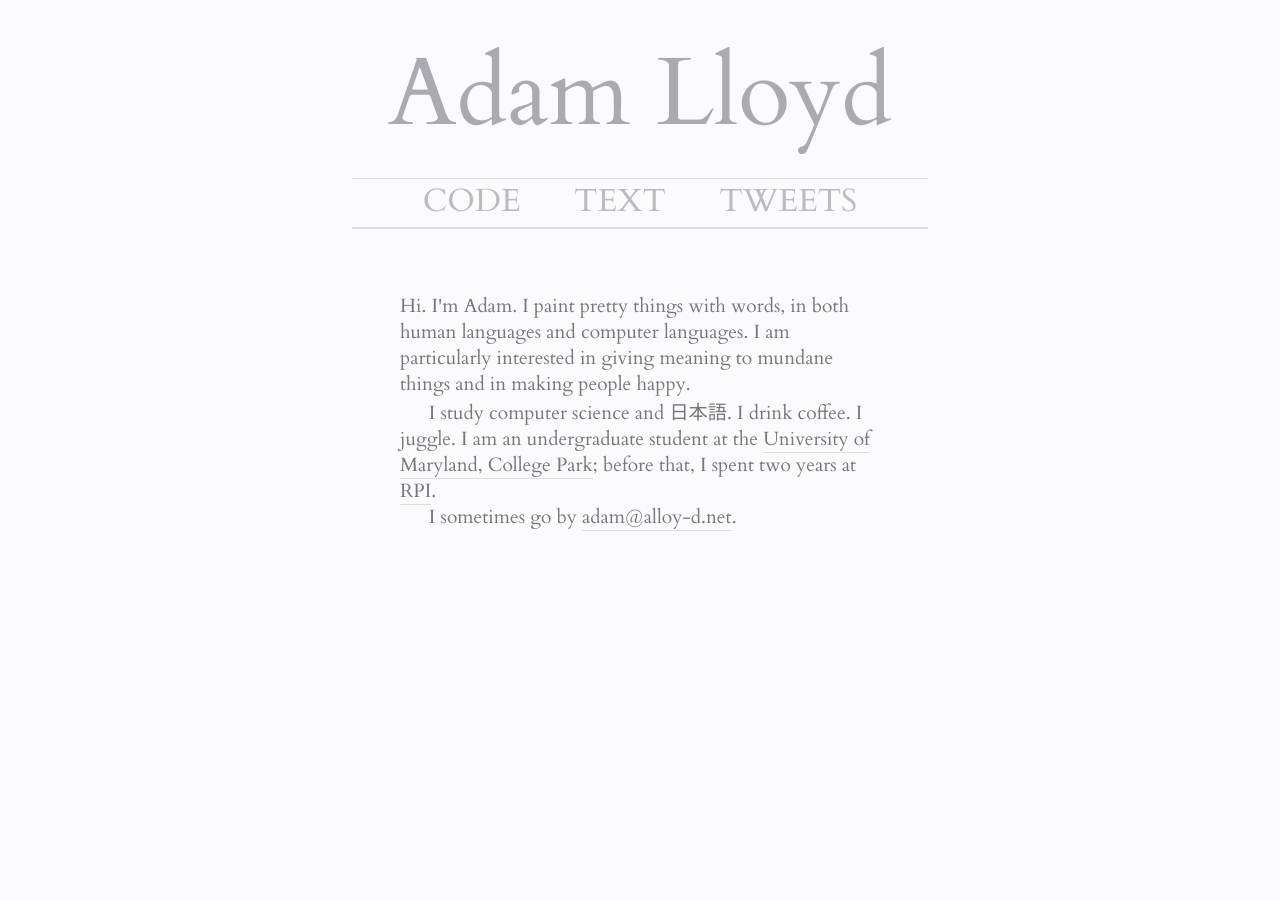
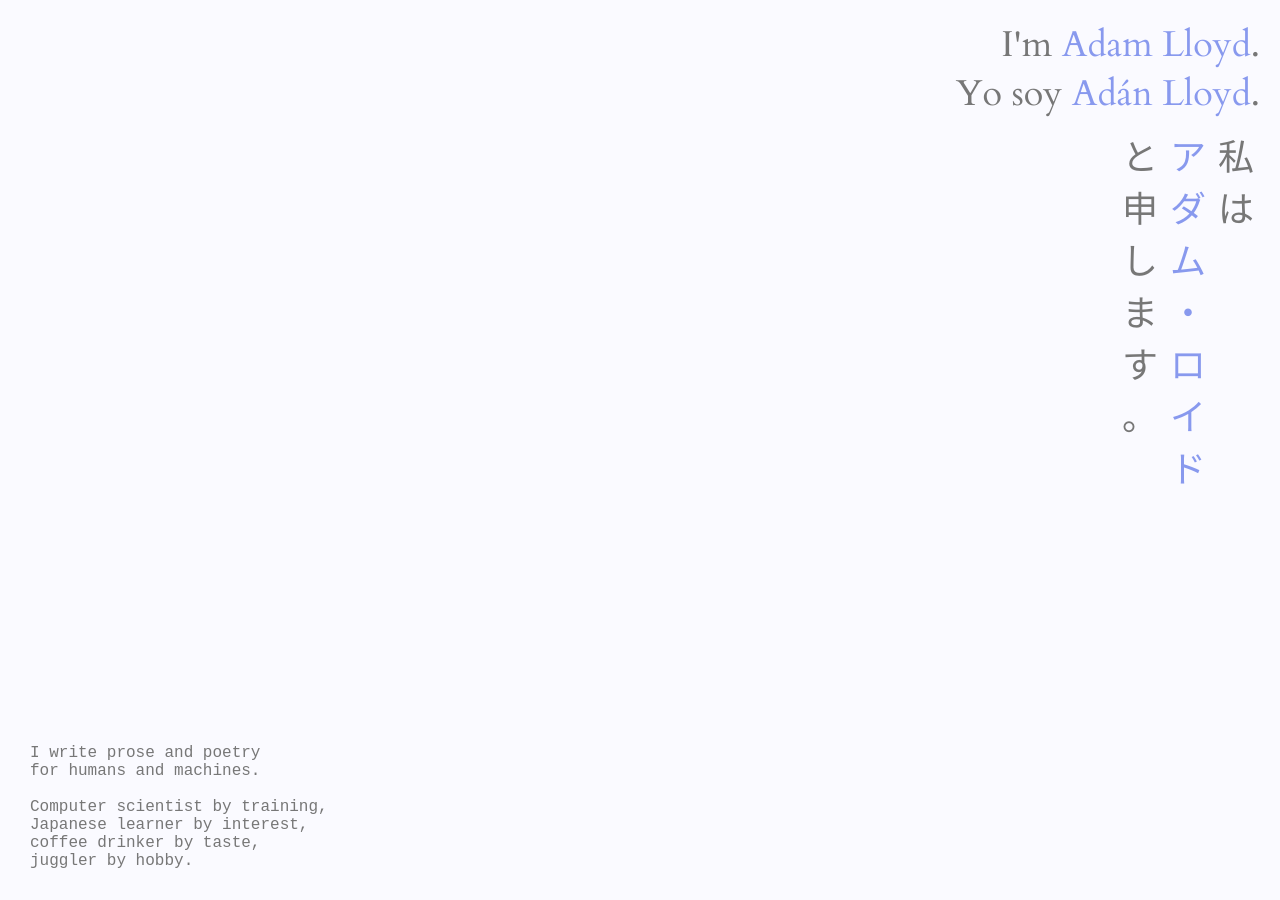
Before and after one commit to alloy-d/alloy-d.github.com, a Jekyll site: the page index.html, which Jekyll copies as it is, in a window 1280 px wide. Built offline with Jekyll 4.4.1, drawn with Linux system fonts in a browser that asks for light colours.

Commit message:
I like everything about this except the thought of how it looks in IE.

```diff
--- a/css/home.css
+++ b/css/home.css
@@ -1,73 +1,55 @@
 @import url("/css/basic.css");
 
-header {
-    border-bottom: 2px solid #dddde0;
-    margin: 0 auto;
-    margin-bottom: 4em;
-    padding-bottom: 4px;
-    width: 36em;
+body {
+    padding: 20px;
 }
 
-h1 {
-    border-bottom: 1px solid #dddde0;
-    color: #aaaab0;
-    font-size: 6em;
-    font-weight: 100;
-    margin-top: 0.3em;
-    margin-bottom: 0;
-    padding-bottom: 0.2em;
-    text-align: center;
+header p {
+    font-size: 36px;
+    margin: 0;
 }
 
-div#links {
-    margin: 0 auto;
-    text-align: center;
+span.name {
+    color: #8899ee;
+    display: inline;
 }
 
-div#links ul {
-    font-size: 2em;
-    list-style-type: none;
-    margin: 0;
-    padding: 0;
-    text-transform: uppercase;
+p[lang=en], p[lang=es], p[lang=ja] {
+    clear: right;
+    float: right;
 }
 
-div#links ul li {
-    display: inline;
-    line-height: 0.6em;
-    margin: 0 0.7em;
+p[lang=ja] {
+    font-family: "Firefly", "AR PL New Sung", serif;
+    margin-top: 10px;
 }
 
-div#links a:link, div#links a:visited {
-    color: #bbbbc0;
-    text-decoration: none;
+p[lang=ja] span.name {
+    display: inline-block;
+    width: 36px;
 }
 
-div#links a:link:hover, div#links a:visited:hover {
-    color: #888890;
+p[lang=ja] span.name_separator,
+p[lang=ja] span.end_of_sentence {
+    display: inline-block;
+    width: 36px;
+}
+
+p[lang=ja] span.line {
+    display: block;
+    float: right;
+    padding: 0 6px;
+    width: 36px;
 }
 
 section#about {
-    font-size: 1.2em;
-    margin: 0 auto;
-    margin-top: 3em;
-    width: 25em;
+    bottom: 30px;
+    left: 30px;
+    position: absolute;
 }
 
-section#about p {
-    margin-top: 0;
-    margin-bottom: 0;
+section#about pre {
+    font-family: "Inconsolata", monospace;
+    font-size: 16px;
+    margin: 0;
 }
-
-section#about p + p {
-    margin-top: 0;
-    text-indent: 1.5em;
-}
-
-section#about a:link, section#about a:visited {
-    border-bottom: 1px solid #dddde0;
-    //color: #777777;
-    color: inherit;
-    margin-bottom: -1px;
-    text-decoration: none;
-}
--- a/index.html
+++ b/index.html
@@ -10,8 +10,33 @@
   </head>
   <body>
     <header>
-      <h1>Adam Lloyd</h1>
+      <p lang="en">I'm <span class="name">Adam Lloyd</span>.</p>
+      <p lang="es">Yo soy <span class="name">Adán Lloyd</span>.</p>
+      <p lang="ja">
+        <span class="line">私は</span>
+        <span class="line">
+          <span class="name">
+            アダム
+            <span class="name_separator">・</span>
+            ロイド
+          </span>
+        </span>
+        <span class="line">と申します<span class="end_of_sentence">。</span></span>
+      </p>
+    </header>
 
+    <section id="about">
+      <pre>
+I write prose and poetry
+for humans and machines.
+
+Computer scientist by training,
+Japanese learner by interest,
+coffee drinker by taste,
+juggler by hobby.</pre>
+    </section>
+
+    <!--
       <div id="links">
         <ul>
           <li><a href="http://github.com/alloy-d/">code</a></li>
@@ -19,25 +44,7 @@
           <li><a href="http://twitter.com/lloyda2/">tweets</a></li>
         </ul>
       </div>
-    </header>
-
-    <section id="about">
-      <p>
-        Hi. I'm Adam. I paint pretty things with words, in both
-        human languages and computer languages. I am particularly
-        interested in giving meaning to mundane things and in making
-        people happy.
-      </p>
-      <p>
-        I study computer science and 日本語. I drink coffee. I
-        juggle. I am an undergraduate student at
-        the <a href="http://umd.edu/">University of Maryland,
-          College Park</a>; before that, I spent two years
-        at <a href="http://rpi.edu/">RPI</a>.
-      </p>
-      <p>
-        I sometimes go by <a href="mailto:adam@alloy-d.net">adam@alloy-d.net</a>.
-      </p>
-    </section>
+    -->
+    <div style="clear: both;"></div>
   </body>
 </html>
```
